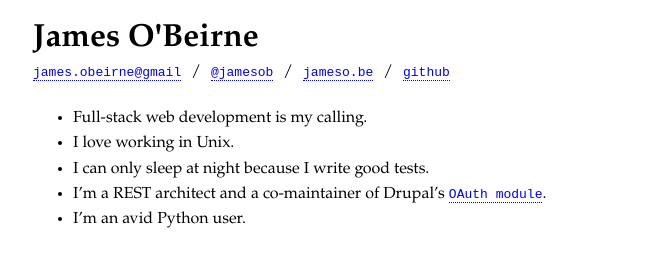
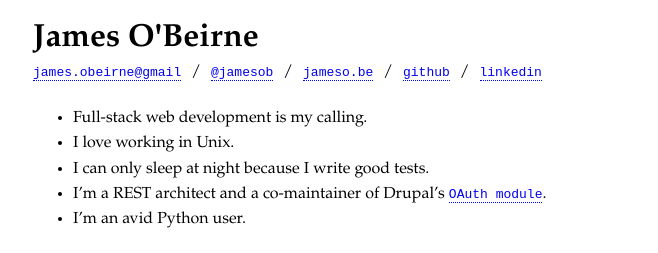
Before and after one commit to jamesob/jamesob.github.io, a Jekyll site: the page built from resume/index.markdown, in a window 1280 px wide and 900 px high. Shown: the top 253 px of the window, without its empty margins (27-685 px from the left). Built offline with Jekyll 4.4.1, drawn with Linux system fonts in a browser that asks for light colours.

Commit message:
linkedin

```diff
--- a/_layouts/res.html
+++ b/_layouts/res.html
@@ -19,6 +19,8 @@
       <div><a href="http://jameso.be">jameso.be</a></div>
       <div class="sep">/</div>
       <div><a href="https://github.com/jamesob">github</a></div>
+      <div class="sep">/</div>
+      <div><a href="http://www.linkedin.com/pub/james-o-beirne/42/a7a/9a1">linkedin</a></div>
     </div>
 
     {{ content }}
```
